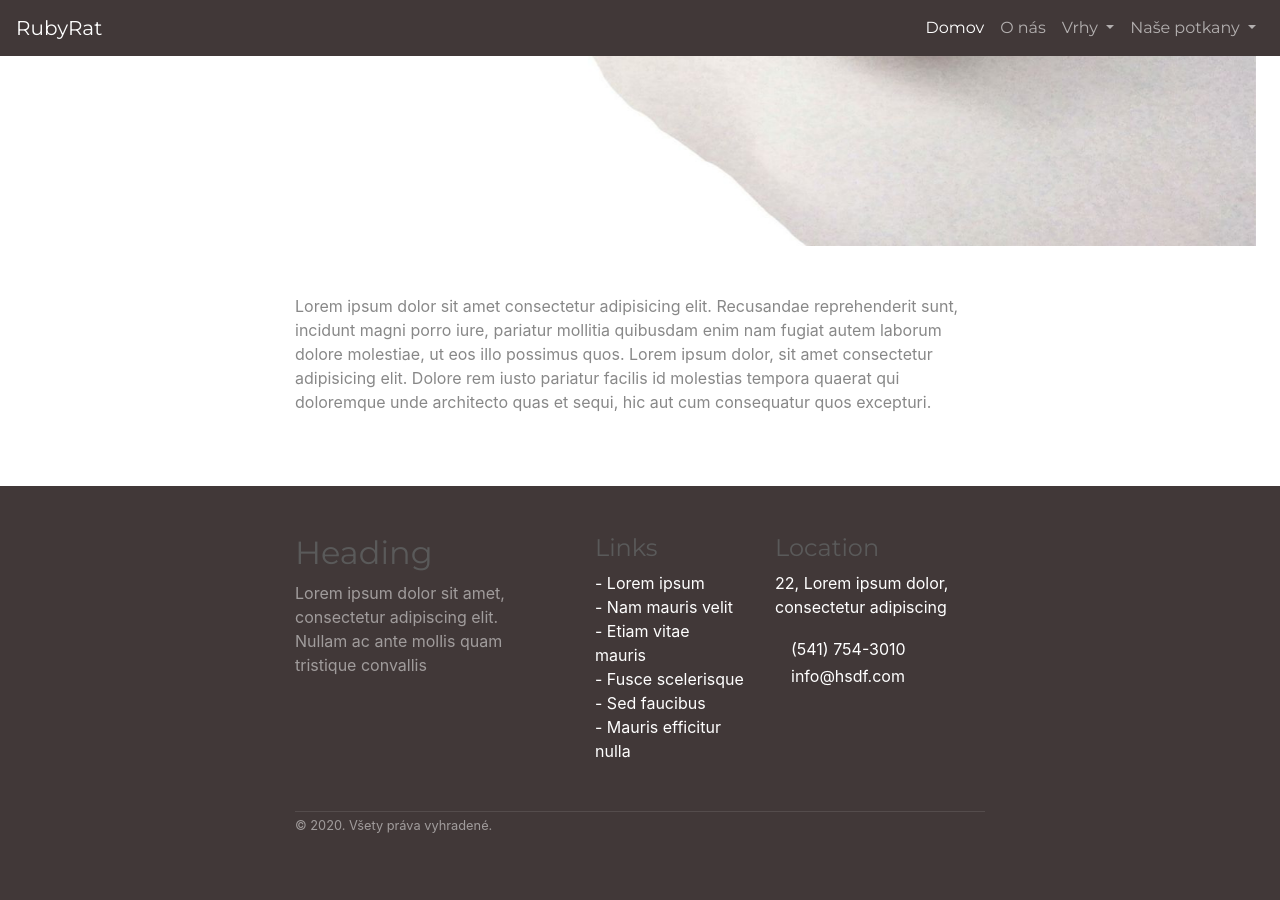
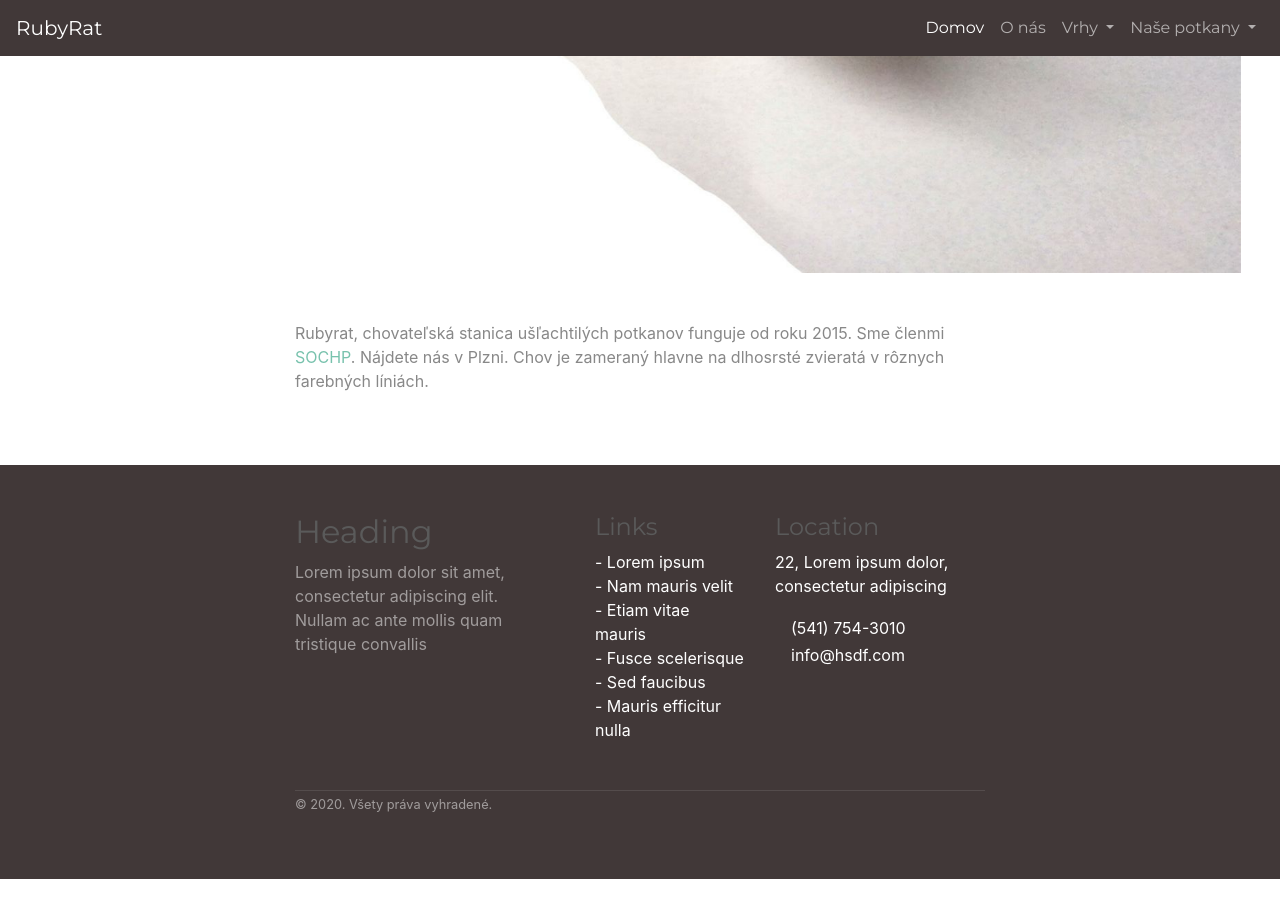
Before and after one commit to MichaelaSebova/rubyrat, a Jekyll site: the page built from index.html, in a window 1280 px wide and 900 px high, scrolled down 700 px. Built offline with Jekyll 4.4.1, drawn with Linux system fonts in a browser that asks for light colours; after the commit the page ends 1579 px from its top, so only the background shows below that.

Commit message:
description

```diff
--- a/index.html
+++ b/index.html
@@ -3,8 +3,9 @@ layout: default
 title: CHS Rubyrat
 ---
 
+<div class="container-fluid mt-5">
 
-<div id="carouselExampleSlidesOnly" class="carousel slide" data-ride="carousel">
+    <div id="carouselExampleSlidesOnly" class="carousel slide" data-ride="carousel" style="max-width: 100%;">
     <div class="carousel-inner">
       <div class="carousel-item active">
           <img src="/assets/images/Olivia.jpg" class="d-block w-100" alt="...">
@@ -18,9 +19,11 @@ title: CHS Rubyrat
     </div>
   </div>
 
+</div>
+
+
 <div class="container mt-5">
 
-    Lorem ipsum dolor sit amet consectetur adipisicing elit. Recusandae reprehenderit sunt, incidunt magni porro iure, pariatur mollitia quibusdam enim nam fugiat autem laborum dolore molestiae, ut eos illo possimus quos.
-
-Lorem ipsum dolor, sit amet consectetur adipisicing elit. Dolore rem iusto pariatur facilis id molestias tempora quaerat qui doloremque unde architecto quas et sequi, hic aut cum consequatur quos excepturi.
+    Rubyrat, chovateľská stanica ušľachtilých potkanov funguje od roku 2015. Sme členmi <a href="https://www.sochp.cz">SOCHP</a>.
+    Nájdete nás v Plzni. Chov je zameraný hlavne na dlhosrsté zvieratá v rôznych farebných líniách.
 </div>
```
